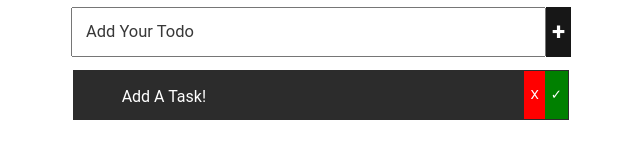
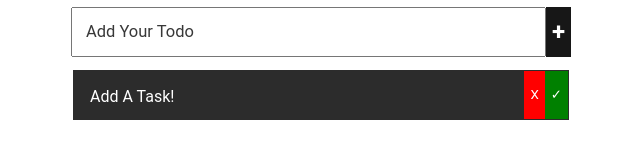
Before and after one commit to hey-now/angular-todolist, an Angular app: page / in a window 1280 px wide. Shown: the part 242-400 px from the top of the page, without its empty margins (319-959 px from the left). Built offline with nearby package versions, Linux system fonts and the light colour scheme.

Commit message:
adding marking as done functionality

```diff
--- a/src/app/app.component.css
+++ b/src/app/app.component.css
@@ -82,6 +82,10 @@
   justify-content: space-between;
 }
 
+td {
+  margin-left: 1rem;
+}
+
 .even {
   background-color: rgb(44, 44, 44);
   color: rgb(255, 255, 255);
@@ -91,3 +95,8 @@
   background-color: rgb(11, 11, 11);
   color: rgb(255, 255, 255);
 }
+
+.isDone {
+  text-decoration: line-through;
+  background-color: green;
+}
--- a/src/app/app.component.html
+++ b/src/app/app.component.html
@@ -6,11 +6,11 @@
       <button (click)="add(newTask.value)" class="add-button">+</button>
     </div>
     <table>
-      <tr *ngFor="let task of tasks" class="even">
+      <tr *ngFor="let task of tasks; let i = index" [class.even]="i%2==0" [class.odd]="i%2">
         <td>
-          <pre>
+          <p [class.isDone]="task.isDone" >
             {{task.title}}
-          </pre>
+          </p>
         </td>
         <td>
           <button (click)="remove(task)" class="remove-button">X</button>
--- a/src/app/app.component.ts
+++ b/src/app/app.component.ts
@@ -16,7 +16,7 @@
   }
 
   remove(exisitingTask: Task) {
-    var userConfirm = confirm(`Are you sure you want to remove the following task? \n "${exisitingTask}"`)
+    var userConfirm = confirm(`Are you sure you want to remove the following task? \n \n "${exisitingTask.title}"`)
     if(userConfirm) {
       this.tasks = this.tasks.filter(task => task != exisitingTask);
     }
```
